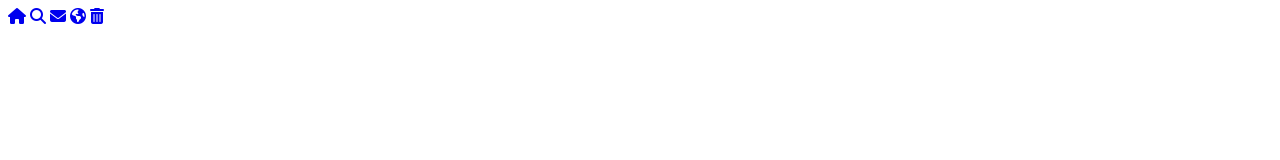
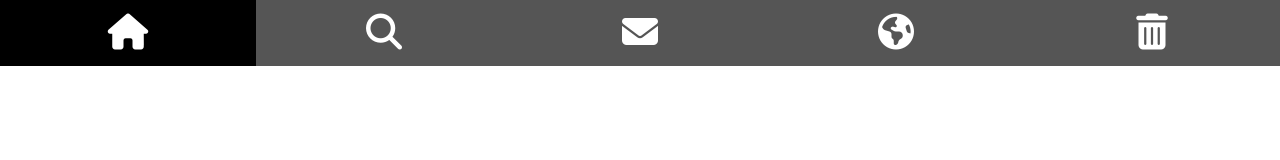
Before and after one commit to fahadshoukat/icon-bars-with-css, a plain HTML site: page index.html in a window 1280 px wide. Drawn offline with Linux system fonts and the light colour scheme.

Commit message:
styleIconshorizentally

```diff
--- a/index.html
+++ b/index.html
@@ -10,7 +10,7 @@
 </head>
 <body>
     <div class="icon-bars">
-        <a href="#"><i class="fa fa-home"></i></a>
+        <a class="active" href="#"><i class="fa fa-home"></i></a>
         <a href="#"><i class="fa fa-search"></i></a>
         <a href="#"><i class="fa fa-envelope"></i></a>
         <a href="#"><i class="fa fa-globe"></i></a>
--- a/style.css
+++ b/style.css
@@ -0,0 +1,31 @@
+*,
+::before,
+::after {
+    margin: 0;
+    padding: 0;
+    box-sizing: border-box;
+}
+
+.icon-bars {
+    width: 100%;
+    background-color: #555;
+    overflow: auto;
+}
+
+.icon-bars a {
+    float: left;
+    text-align: center;
+    width: 20%;
+    padding: 12px 0;
+    transition: all 0.3s ease;
+    color: white;
+    font-size: 36px;
+}
+
+.icon-bars a:hover {
+    background-color: #000;
+}
+
+.active {
+    background-color: #04AA6D;
+}
```
